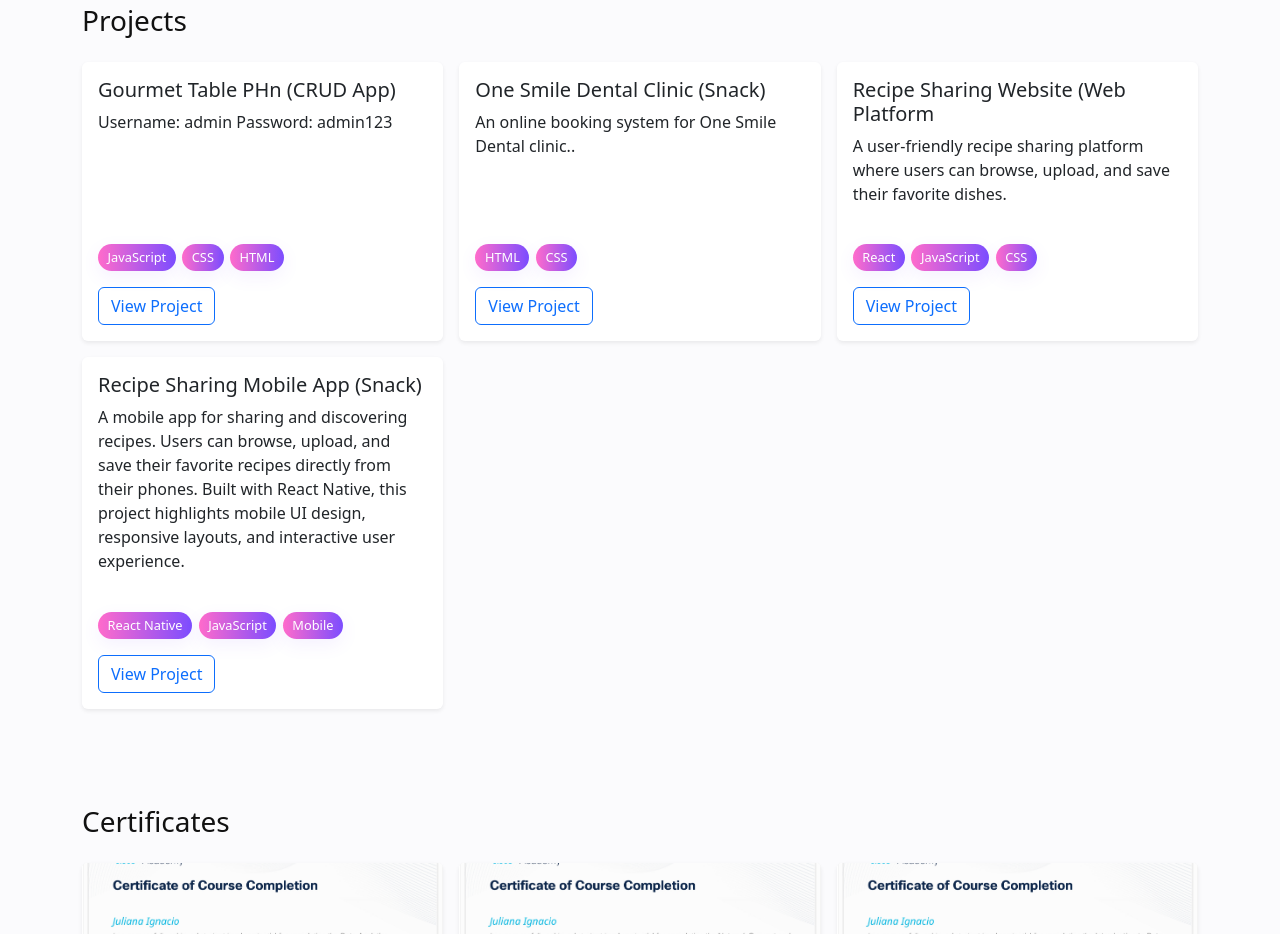
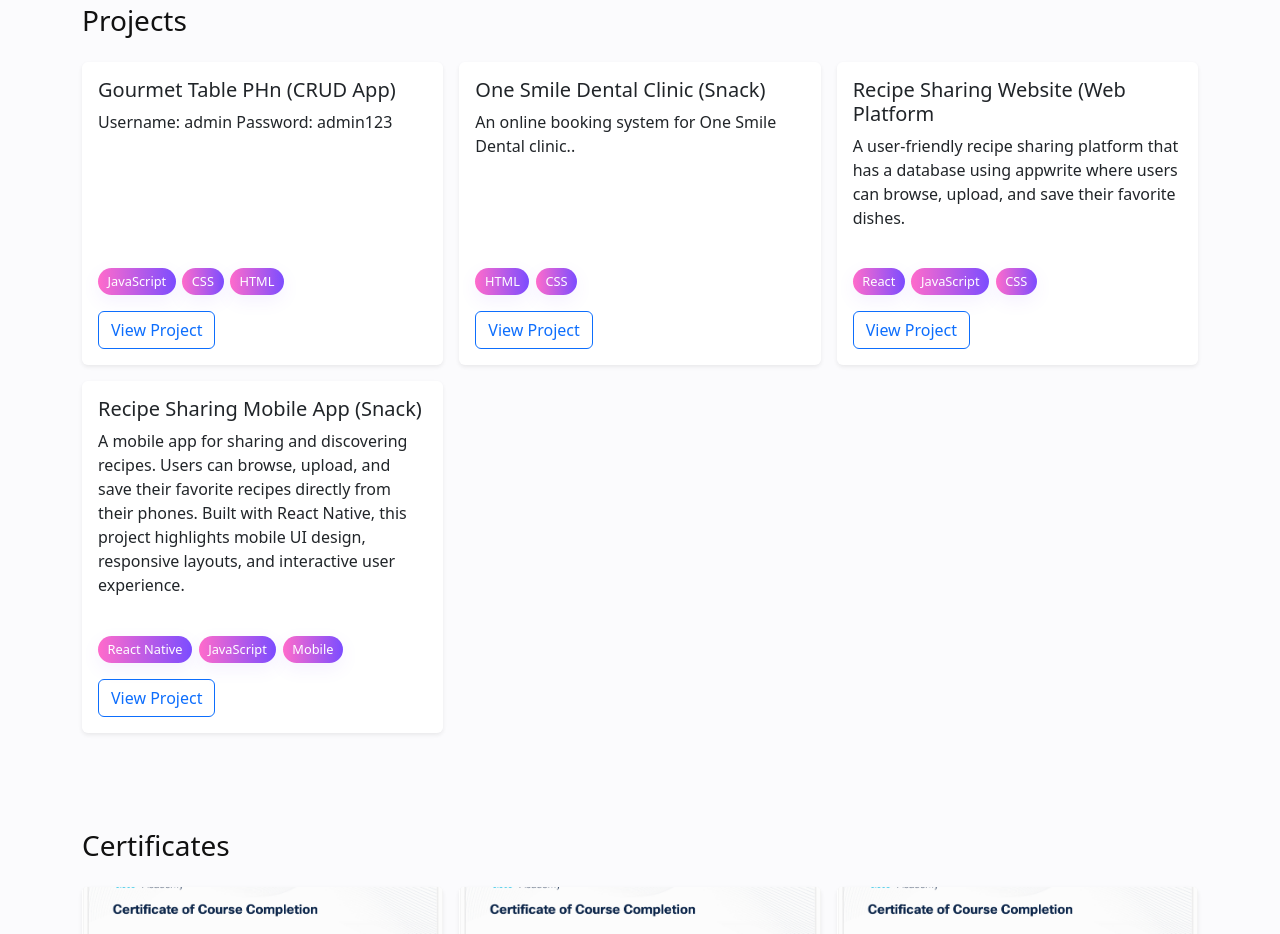
Before and after one commit to Juliana-Ignacio/jci_portfolio, a React (Vite) app: page / in a window 1280 px wide. Shown: the part 920-1854 px from the top of the page. Built offline with nearby package versions, Linux system fonts and the light colour scheme.

Commit message:
Update Projects.jsx

```diff
--- a/src/components/Projects.jsx
+++ b/src/components/Projects.jsx
@@ -18,7 +18,7 @@ const sampleProjects = [
   {
     id: 3,
     title: 'Recipe Sharing Website (Web Platform',
-    description: 'A user-friendly recipe sharing platform where users can browse, upload, and save their favorite dishes.',
+    description: 'A user-friendly recipe sharing platform that has a database using appwrite where users can browse, upload, and save their favorite dishes.',
     tags: ['React', 'JavaScript', 'CSS'],
     link: 'https://recipe-app-umber-five.vercel.app'
   },
```
